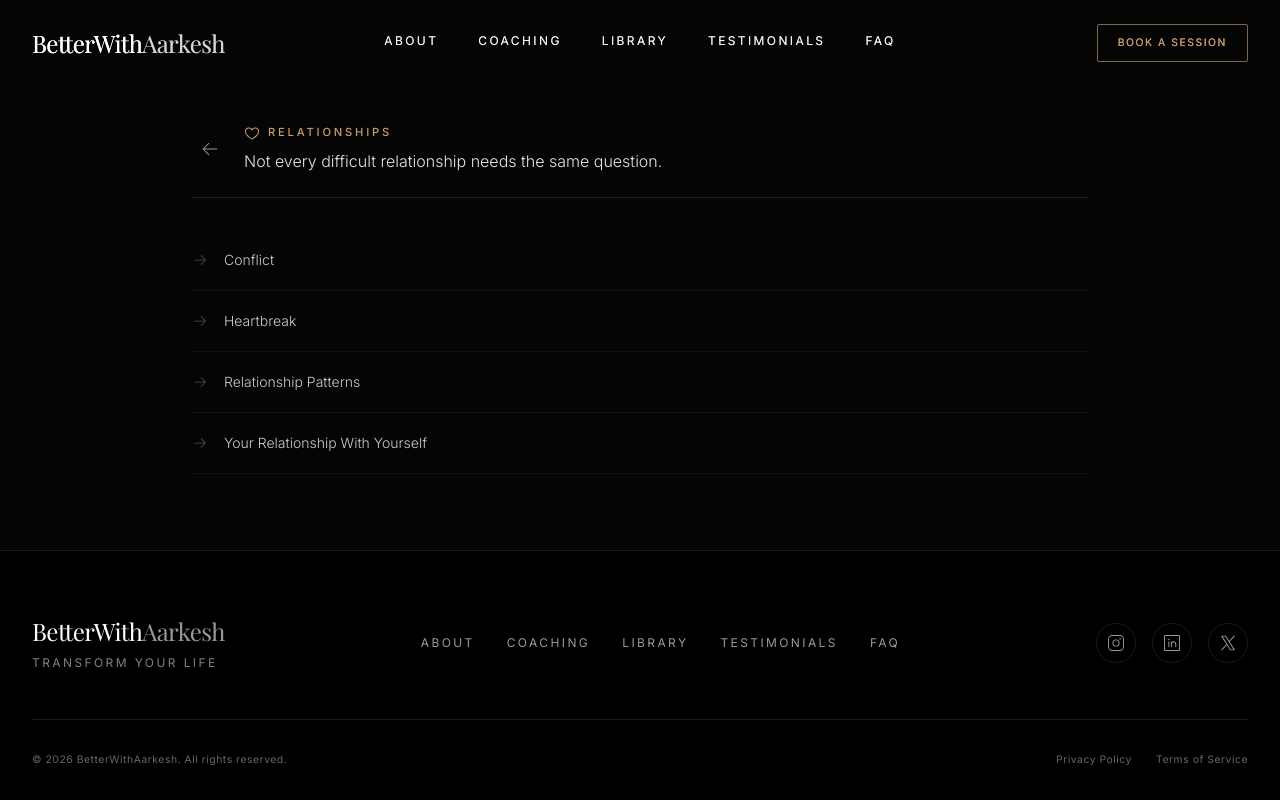
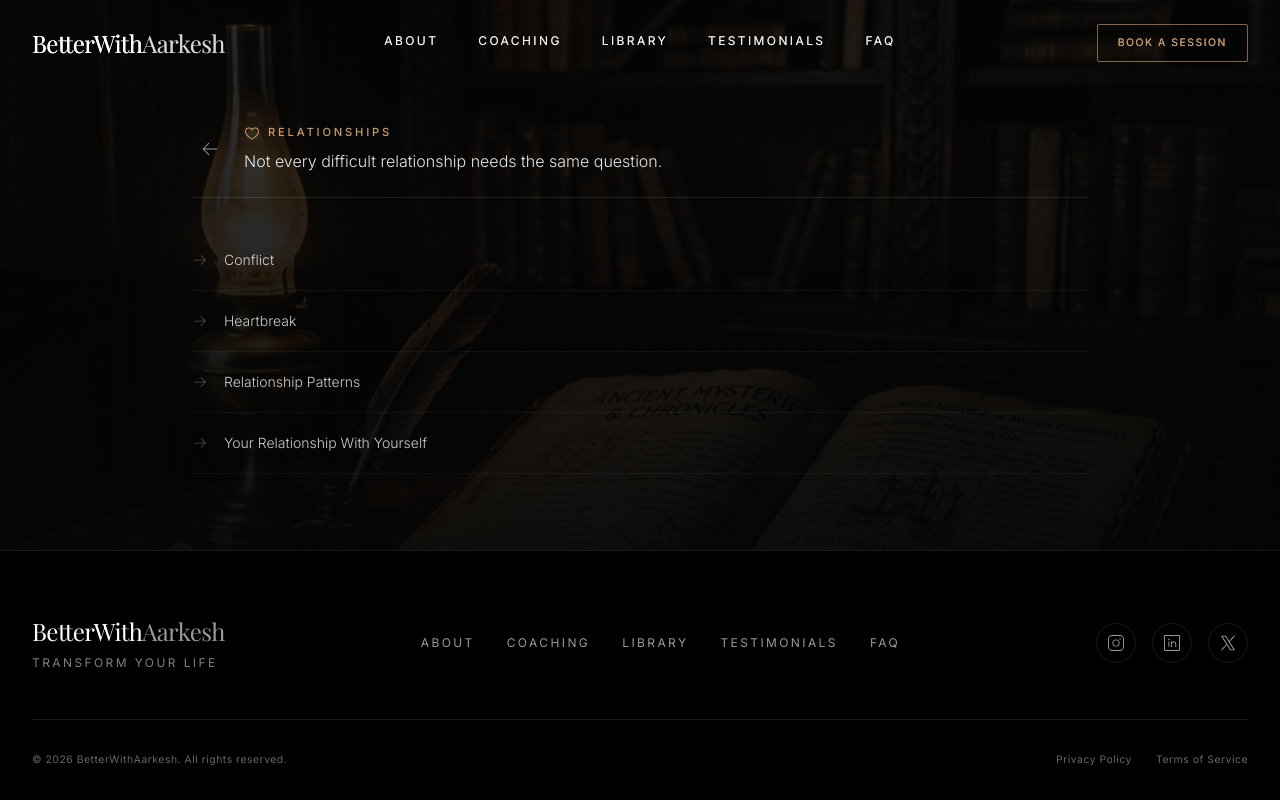
Before and after one commit to guptaaarkesh1-byte/Better-With-Aarkesh, a React (Vite) app: page /articles in a window 1280 px wide. Shown: the top 800 px of the page. Built offline with nearby package versions, Linux system fonts and the light colour scheme; a web font is replaced by a local one.

Commit message:
Update background styles for Articles page

```diff
--- a/src/pages/articles/Articles.jsx
+++ b/src/pages/articles/Articles.jsx
@@ -6,6 +6,7 @@ import { Link, useSearchParams, useNavigate } from 'react-router-dom';
 import Navbar from '../../components/layout/Navbar';
 import Footer from '../../components/layout/Footer';
 import { topics } from '../../components/library/QuestionsSection';
+import savedDecisionsImg from '../../assets/PerspectivePage/saved_decisions.png';
 
 const ExpandedArticle = ({ isExpanded }) => {
   const contentRef = useRef(null);
@@ -176,10 +177,24 @@ export default function Articles() {
   };
 
   return (
-    <div className="min-h-screen bg-[#050505] flex flex-col font-sans text-white">
-      <Navbar />
+    <div className="min-h-screen bg-[#050505] flex flex-col font-sans text-white relative">
 
-      <main className="flex-1 flex flex-col items-center justify-center pt-24 pb-12 px-6" ref={containerRef}>
+      {/* Dynamic Background Image for specific categories */}
+      {(step === 1 || step === 2) && activeCategory?.id === 'relationships' && (
+        <div className="fixed inset-0 z-0 pointer-events-none animate-in fade-in duration-1000">
+          <img
+            src={savedDecisionsImg}
+            alt="Relationships Background"
+            className="w-full h-full object-cover object-center opacity-40"
+          />
+          <div className="absolute inset-0 bg-gradient-to-t from-[#050505] via-[#050505]/80 to-[#050505]/40" />
+        </div>
+      )}
+
+      <div className="relative z-10 flex flex-col w-full h-full flex-1">
+        <Navbar />
+
+        <main className="flex-1 flex flex-col items-center justify-center pt-24 pb-12 px-6" ref={containerRef}>
 
         <div className="w-full md:w-[80%] max-w-6xl relative min-h-[400px] flex items-center justify-center">
 
@@ -323,7 +338,7 @@ export default function Articles() {
                     <div
                       key={idx}
                       id={`pathway-${idx}`}
-                      className={`flex flex-col rounded-md transition-all duration-500 overflow-hidden ${isExpanded ? 'bg-white/5' : 'bg-transparent border-b border-white/5'}`}
+                      className={`flex flex-col rounded-md transition-all duration-500 overflow-hidden ${isExpanded ? 'bg-[#0a0a0a] shadow-2xl border border-white/10' : 'bg-transparent border-b border-white/5'}`}
                     >
                       <button
                         onClick={() => setExpandedPathway(isExpanded ? null : idx)}
@@ -349,6 +364,7 @@ export default function Articles() {
 
         </div>
       </main>
+      </div>
 
       {/* Fixed bottom gradient to fade text as it approaches the bottom of the screen */}
       <div className="fixed bottom-0 left-0 right-0 h-48 bg-gradient-to-t from-[#050505] via-[#050505]/80 to-transparent pointer-events-none z-40" />
```
